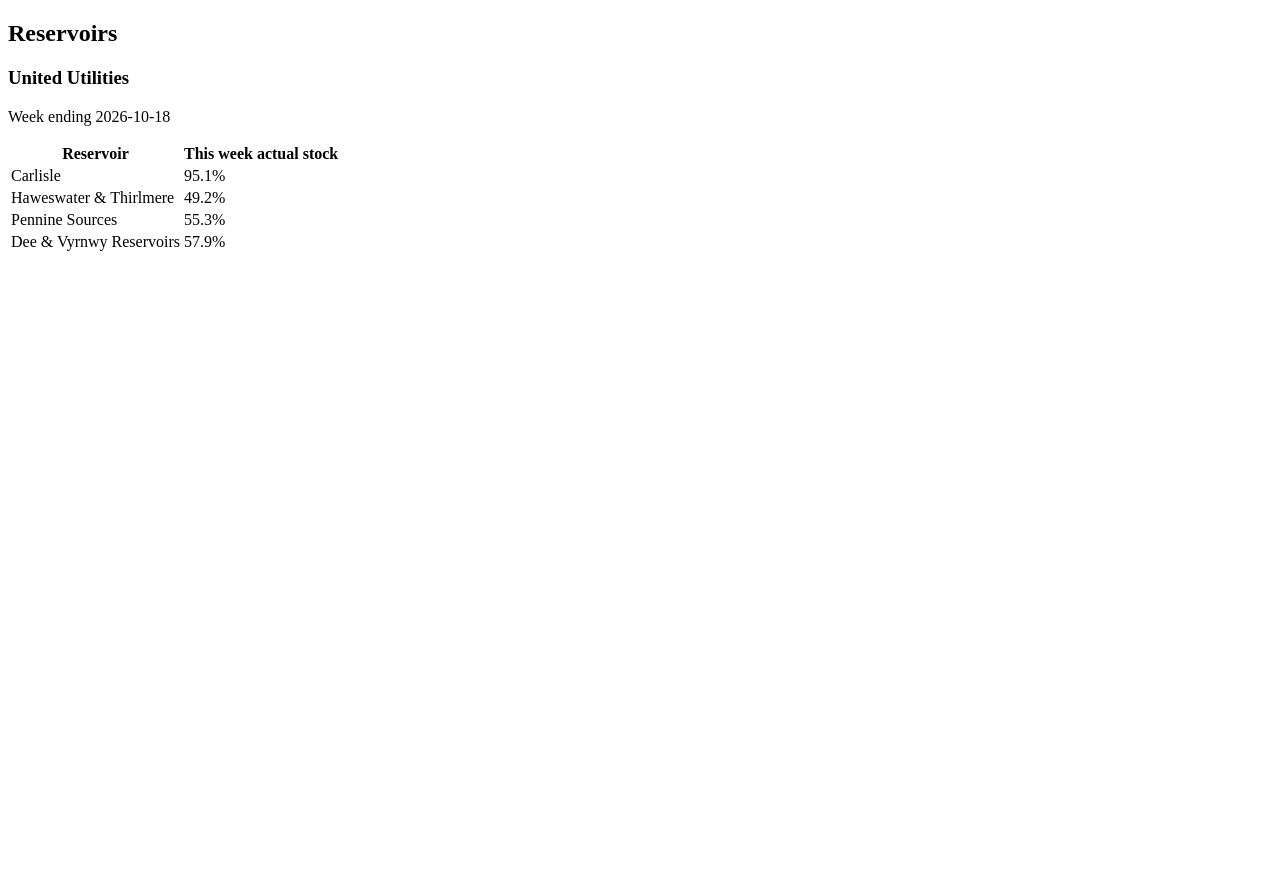
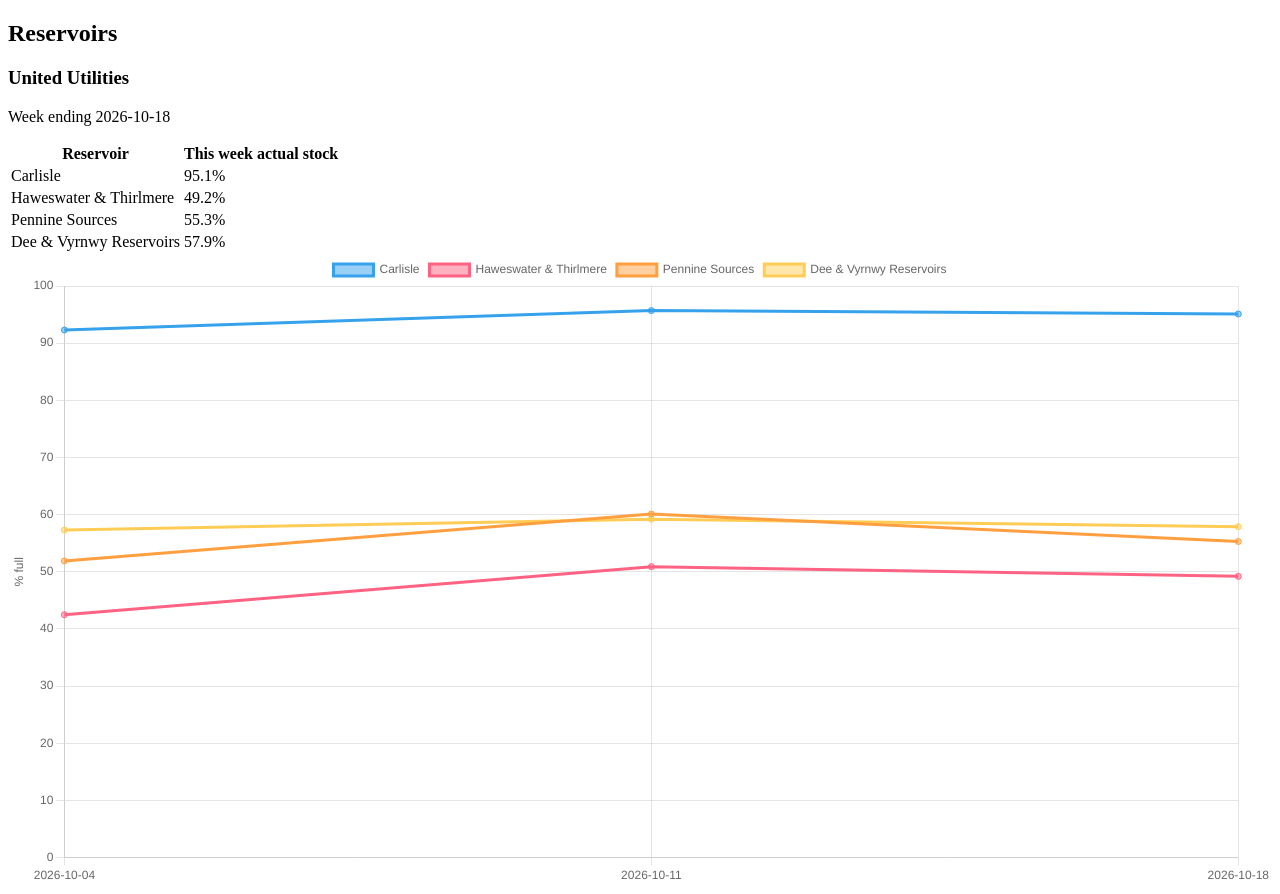
Before and after one commit to Fiona-1981/reservoir-project, a website: page frontend/index.html in a window 1280 px wide. Before the commit the page ends 800 px from the top, so only its background shows below. Drawn offline with nearby package versions, Linux system fonts and the light colour scheme.

Commit message:
Add chart in index.html and app.js

```diff
--- a/frontend/app.js
+++ b/frontend/app.js
@@ -27,6 +27,31 @@ function renderTable(data) {
   document.getElementById("week-date").textContent = `Week ending ${latest.date}`;
 }
 
-  function renderChart(data) {
+function renderChart(data) {
+  const canvas = document.getElementById("reservoir-chart");
 
-  }
+  // x-axis: one label per week
+  const labels = data.weeks.map(week => week.date);
+
+  // reservoir names, taken from the latest week
+  const latest = data.weeks[data.weeks.length - 1];
+  const names = latest.reservoirs.map(reservoir => reservoir.name);
+
+  // one line (dataset) per reservoir
+  const datasets = names.map(name => ({
+    label: name,
+    data: data.weeks.map(week =>
+      week.reservoirs.find(reservoir => reservoir.name === name)?.actualStock ?? null
+    ),
+  }));
+
+  new Chart(canvas, {
+    type: "line",
+    data: { labels, datasets },
+    options: {
+      scales: {
+        y: { min: 0, max: 100, title: { display: true, text: "% full" } },
+      },
+    },
+  });
+}
--- a/frontend/index.html
+++ b/frontend/index.html
@@ -3,7 +3,7 @@
     <head>
         <meta charset="utf-8">
         <title>Reservoirs</title>
-        <script src="https://cdn.jsdelivr.net/npm/chart.js" defer></script>
+        <script src="https://cdn.jsdelivr.net/npm/chart.js@4" defer></script>
         <script src="app.js" defer></script>
     </head>
 
@@ -17,5 +17,5 @@
             </thead>
             <tbody id="reservoir-rows"></tbody>
         </table>
-        <canvas></canvas>
+            <canvas id="reservoir-chart"></canvas>
     </body>
```
